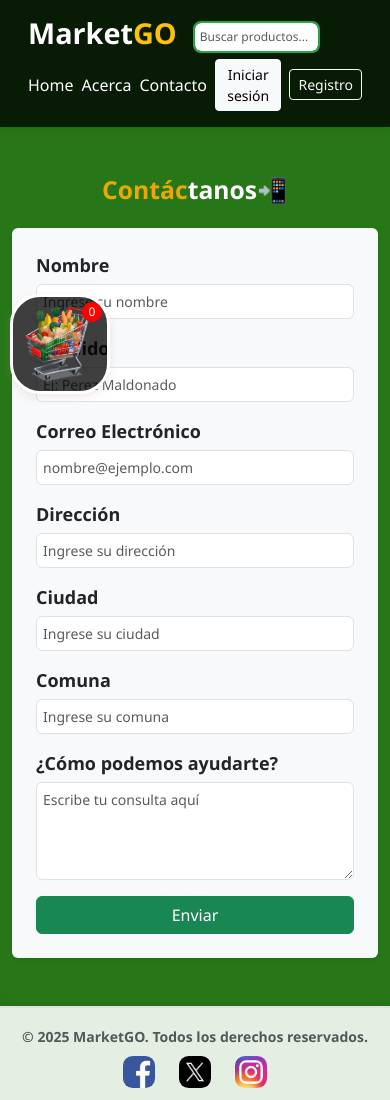
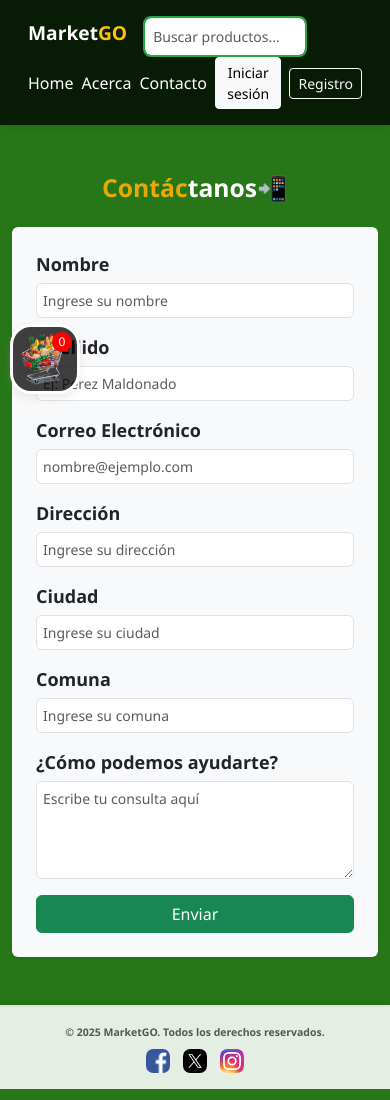
Before and after one commit to Lucvvs/GOMarket, a plain HTML site: page contacto.html in a window 390 px wide. Drawn offline with nearby package versions, Linux system fonts and the light colour scheme.

Commit message:
responsivo1

```diff
--- a/style.css
+++ b/style.css
@@ -949,3 +949,77 @@
 .is-valid + .valid-feedback {
     color: green;
 }
+
+
+
+
+
+/* -------------------- Media Queries para dispositivos pequeños -------------------- */
+
+@media (max-width: 768px) {
+  /* Ajustes generales */
+  body {
+      padding: 0;
+      margin: 0;
+  }
+
+  header {
+      padding: 10px;
+      font-size: 1rem;
+  }
+
+  .logo {
+      font-size: 1.2rem;
+  }
+
+  .hero-img {
+      max-width: 300px;
+      transform: translateX(0) translateY(20px);
+  }
+
+  .search-container {
+      width: 100%;
+  }
+
+  #searchInput {
+      font-size: 14px;
+      padding: 8px;
+  }
+
+  /* Botones */
+  .btn-recorrer {
+      min-width: 180px;
+      min-height: 50px;
+      font-size: 0.9rem;
+  }
+
+  .btn-llevar-cat img {
+      width: 40px;
+  }
+
+  /* Carrito flotante */
+  #floatingCart {
+      width: 70px;
+      height: 70px;
+  }
+
+  /* Texto grande */
+  .texto2 {
+      font-size: 40px;
+  }
+
+  .texto5 {
+      font-size: 24px;
+  }
+
+  /* Footer */
+  .footer-blanco {
+      font-size: 12px;
+      padding: 10px 0;
+  }
+
+  .icon-redes {
+      width: 24px;
+      margin: 0 5px;
+  }
+}
```
Also changed, not shown: categorias.html (+1 -1 lines). Lines whose indentation alone changed are shown as unchanged.
